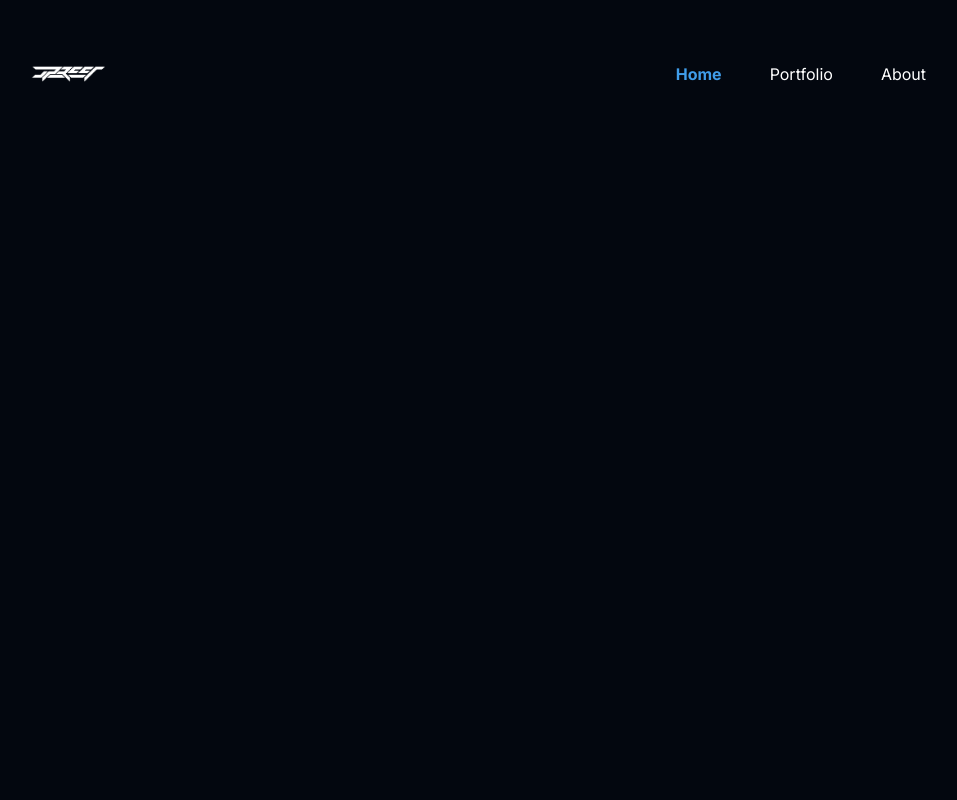
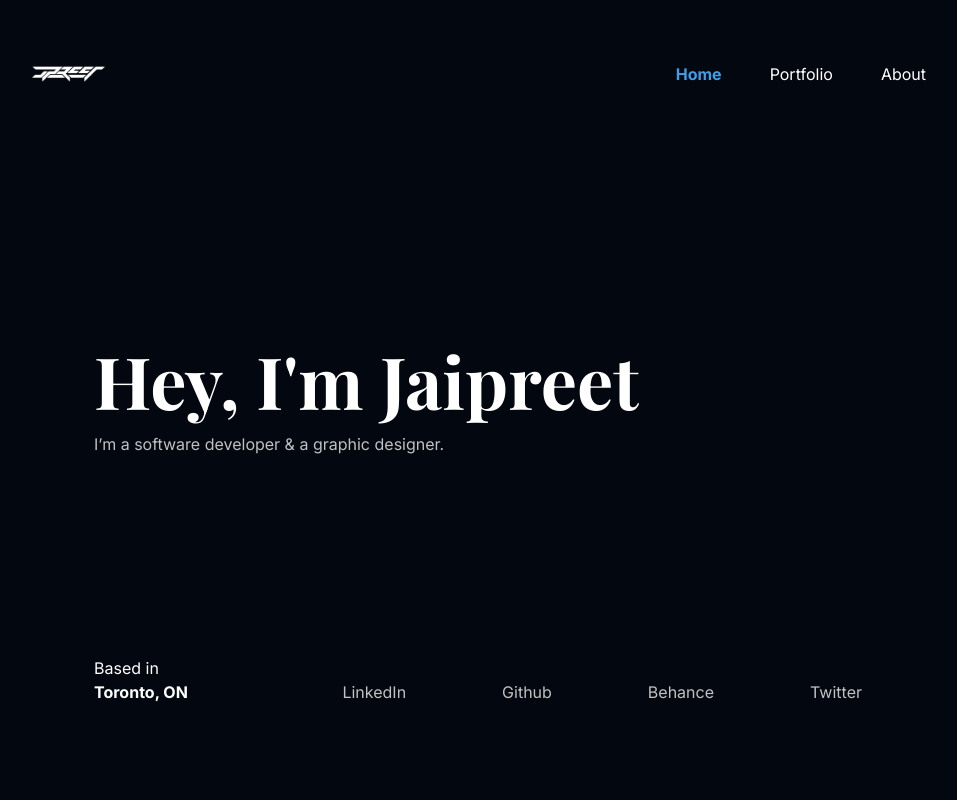
Before and after one commit to Jpreet927/jaipreet.ca, a Next.js app: page / in a window 1280 px wide. Shown: the top 800 px of the page, without its empty margins (162-1119 px from the left). Built offline with nearby package versions, Linux system fonts and the light colour scheme; a web font is replaced by a local one.

Commit message:
:construction: completed hero on home page

```diff
--- a/app/layout.tsx
+++ b/app/layout.tsx
@@ -1,9 +1,8 @@
 import Navbar from "@/components/navbar";
 import "./globals.css";
 import type { Metadata } from "next";
-import { Inter } from "next/font/google";
-
-const inter = Inter({ subsets: ["latin"] });
+import { inter } from "@/util/fonts";
+import Footer from "@/components/footer";
 
 export const metadata: Metadata = {
     title: "Create Next App",
@@ -17,9 +16,10 @@
 }) {
     return (
         <html lang="en">
-            <body className={inter.className}>
+            <body className={`${inter.className} w-screen`}>
                 <Navbar />
                 {children}
+                <Footer />
             </body>
         </html>
     );
--- a/app/page.tsx
+++ b/app/page.tsx
@@ -1,9 +1,56 @@
 import Image from "next/image";
+import { playfair } from "@/util/fonts";
 
 export default function Home() {
     return (
-        <main className="flex min-h-screen flex-col items-center justify-between p-24">
-            <div className="relative flex place-items-center before:absolute before:h-[300px] before:w-[480px] before:-translate-x-1/2 before:rounded-full before:bg-gradient-radial before:from-white before:to-transparent before:blur-2xl before:content-[''] after:absolute after:-z-20 after:h-[180px] after:w-[240px] after:translate-x-1/3 after:bg-gradient-conic after:from-sky-200 after:via-blue-200 after:blur-2xl after:content-[''] before:dark:bg-gradient-to-br before:dark:from-transparent before:dark:to-blue-700 before:dark:opacity-10 after:dark:from-sky-900 after:dark:via-[#0141ff] after:dark:opacity-40 before:lg:h-[360px] z-[-1]"></div>
+        <main className="flex min-h-screen flex-col items-center max-w-full">
+            <div className="bg-hero-image bg-cover bg-center h-screen w-screen flex flex-col justify-center px-64 overflow-y-hidden">
+                <div className="flex flex-col gap-4">
+                    <h1 className={`${playfair.className} text-7xl font-bold`}>
+                        Hey, I'm Jaipreet
+                    </h1>
+                    <p className="opacity-75">
+                        I’m a software developer & a graphic designer.
+                    </p>
+                </div>
+                <div className="flex justify-between items-end absolute left-0 bottom-0 w-full px-64 py-24">
+                    <p>
+                        Based in <br />{" "}
+                        <span className="font-bold">Toronto, ON</span>
+                    </p>
+                    <div className="flex gap-24 transition-opacity">
+                        <a
+                            className="opacity-75 hover:opacity-100 transition ease-in delay-400"
+                            href="https://www.linkedin.com/in/jaipreetsingh/"
+                            target="_blank"
+                        >
+                            LinkedIn
+                        </a>
+                        <a
+                            className="opacity-75 hover:opacity-100 transition ease-in delay-400"
+                            href="https://github.com/Jpreet927"
+                            target="_blank"
+                        >
+                            Github
+                        </a>
+                        <a
+                            className="opacity-75 hover:opacity-100 transition ease-in delay-400"
+                            href="https://www.behance.net/jaipreet"
+                            target="_blank"
+                        >
+                            Behance
+                        </a>
+                        <a
+                            className="opacity-75 hover:opacity-100 transition ease-in delay-400"
+                            href="https://twitter.com/Jpreet_"
+                            target="_blank"
+                        >
+                            Twitter
+                        </a>
+                    </div>
+                </div>
+            </div>
+            {/* <div className="relative flex place-items-center before:absolute before:h-[300px] before:w-[480px] before:-translate-x-1/2 before:rounded-full before:bg-gradient-radial before:from-white before:to-transparent before:blur-2xl before:content-[''] after:absolute after:-z-20 after:h-[180px] after:w-[240px] after:translate-x-1/3 after:bg-gradient-conic after:from-sky-200 after:via-blue-200 after:blur-2xl after:content-[''] before:dark:bg-gradient-to-br before:dark:from-transparent before:dark:to-blue-700 before:dark:opacity-10 after:dark:from-sky-900 after:dark:via-[#0141ff] after:dark:opacity-40 before:lg:h-[360px] z-[-1]"></div> */}
         </main>
     );
 }
```
